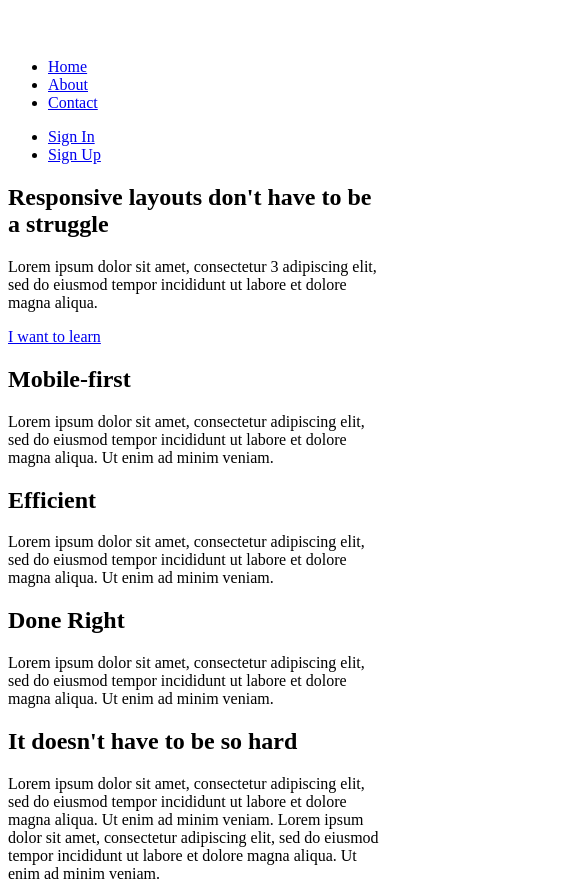
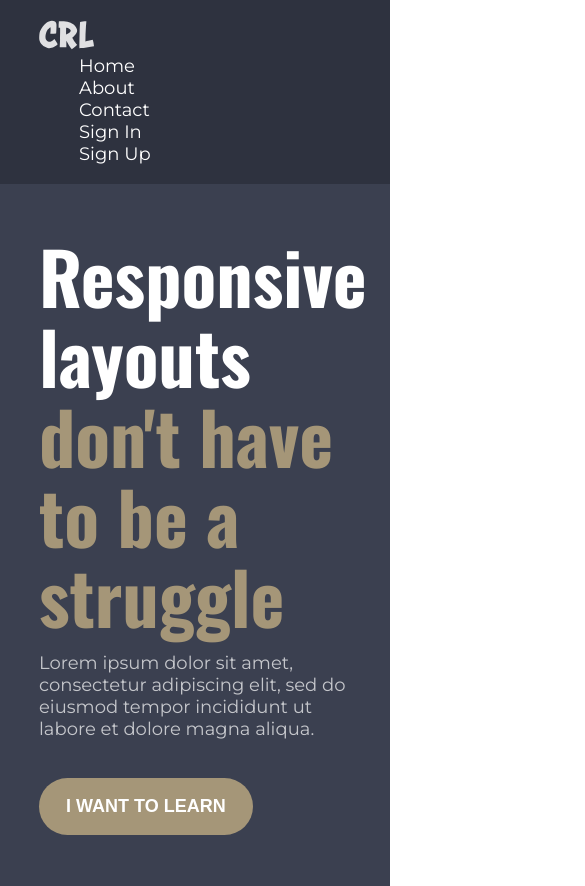
Before and after one commit to agathelurquin/responsive-layout-course, a plain HTML site: page responsive_lp/index.html in a window 390 px wide. Shown: the top 886 px of the page, 585 px wide, since content can reach past the window. Drawn offline with nearby package versions, Linux system fonts and the light colour scheme.

Commit message:
mobile first v1

```diff
--- a/responsive_lp/index.html
+++ b/responsive_lp/index.html
@@ -4,98 +4,131 @@
   <meta charset="UTF-8">
   <meta http-equiv="X-UA-Compatible" content="IE=edge">
   <meta name="viewport" content="width=device-width, initial-scale=1.0">
-  <link href="style.css" rel="stylesheet">
+  <link rel="preconnect" href="https://fonts.googleapis.com">
+  <link rel="preconnect" href="https://fonts.gstatic.com" crossorigin>
+  <link href="https://fonts.googleapis.com/css2?family=Montserrat:wght@400;700&family=Open+Sans:ital,wght@0,300;0,400;0,600;0,700;1,300;1,400;1,700&family=Oswald:wght@700&display=swap" rel="stylesheet">  <link href="style.css" rel="stylesheet">
   <title>Landing Page</title>
 </head>
 <body>
-  <nav>
+
+  <nav class="nav">
     <div class="container row">
+      <a href="#" class="visible"></a>
       <img src="logo.svg" alt="responsive layout logo">
-      <div class="nav">
-        <ul class="nav__primary">
+      <div class="nav__links row">
+        <ul class="nav__primary row">
           <li class="nav__item"><a class="nav__link" href="#">Home</a></li>
           <li class="nav__item"><a class="nav__link" href="#">About</a></li>
           <li class="nav__item"><a class="nav__link" href="#">Contact</a></li>
         </ul>
-        <ul class="nav__secondary">
+        <ul class="nav__secondary row">
           <li class="nav__item"><a class="nav__link" href="#">Sign In</a></li>
           <li class="nav__item"><a class="nav__link" href="#">Sign Up</a></li>
         </ul>
       </div>
     </div>
   </nav>
+
+
   <main>
     <section class="banner">
       <div class="container row">
         <div class="banner__headline">
-          <h1>Responsive layouts don't have to be a struggle</h1>
+          <h1>Responsive layouts <span class="text--gold">don't have to be a struggle</span></h1>
         </div>
-        <div class="banner__paragraph">
-          <p>Lorem ipsum dolor sit amet, consectetur 3 adipiscing elit, sed do eiusmod tempor incididunt ut labore et dolore magna aliqua.</p>
+        <div class="banner__text--center">
+          <div class="banner__text">
+            <p class="banner__paragraph">Lorem ipsum dolor sit amet, consectetur adipiscing elit, sed do eiusmod tempor incididunt ut labore et dolore magna aliqua.</p>
+            <br>
             <a href="#" class="CTA--gold">I want to learn</a>
           </div>
         </div>
+      </div>
     </section>
+
     <section class="section--1">
       <div class="container row">
-        <div class="col col__1">
-          <h2>Mobile-first</h2>
+        <div class="section--1__col col">
+          <h2 class="text--gold">Mobile-first</h2>
           <p>Lorem ipsum dolor sit amet, consectetur adipiscing elit, sed do eiusmod tempor incididunt ut labore et dolore magna aliqua. Ut enim ad minim veniam.</p>
         </div>
-        <div class="col col__2">
-          <h2>Efficient</h2>
+        <div class="section--1__col col">
+          <h2 class="text--gold">Efficient</h2>
           <p>Lorem ipsum dolor sit amet, consectetur adipiscing elit, sed do eiusmod tempor incididunt ut labore et dolore magna aliqua. Ut enim ad minim veniam.</p>
         </div>
-        <div class="col col__3">
-          <h2>Done Right</h2>
+        <div class="section--1__col col">
+          <h2 class="text--gold">Done Right</h2>
           <p>Lorem ipsum dolor sit amet, consectetur adipiscing elit, sed do eiusmod tempor incididunt ut labore et dolore magna aliqua. Ut enim ad minim veniam.</p>
         </div>
       </div>
     </section>
+
     <section class="section--2">
       <div class="container row">
-        <div class="col--1">
-          <h2>It doesn't have to be so hard</h2>
+        <div class="section--2__col col">
+          <h2 class="text--gold">It doesn't have to be so hard</h2>
           <p>Lorem ipsum dolor sit amet, consectetur adipiscing elit, sed do eiusmod tempor incididunt ut labore et dolore magna aliqua. Ut enim ad minim veniam. Lorem ipsum dolor sit amet, consectetur adipiscing elit, sed do eiusmod tempor incididunt ut labore et dolore magna aliqua. Ut enim ad minim veniam.</p>
-          <img src="the-image.jpg" alt="mobile sketches">
+          <img src="the-image.jpg" alt="mobile sketches" class="col__img">
           <p>Lorem ipsum dolor sit amet, consectetur adipiscing elit, sed do eiusmod tempor incididunt ut labore et dolore magna aliqua. Ut enim ad minim veniam. Lorem ipsum dolor sit amet, consectetur adipiscing elit, sed do eiusmod tempor incididunt ut labore et dolore magna aliqua. Ut enim ad minim veniam.</p>
         </div>
-        <div class="col--2">
+        <div class="section--2__col col">
+          <div class="box">
             <h2>Break it down</h2>
             <p>Lorem ipsum dolor sit amet, consectetur adipiscing elit, sed do eiusmod tempor incididunt ut labore et dolore magna aliqua.</p>
+          </div>
+          <div class="box">
             <h2>Work your way up</h2>
             <p>Lorem ipsum dolor sit amet, consectetur adipiscing elit, sed do eiusmod tempor incididunt ut labore et dolore magna aliqua.</p>
+          </div>
+          <div class="box">
             <h2>Break it down</h2>
             <p>Lorem ipsum dolor sit amet, consectetur adipiscing elit, sed do eiusmod tempor incididunt ut labore et dolore magna aliqua.</p>
           </div>
         </div>
+      </div>
     </section>
+
+  </main>
+
+
   <footer class="footer">
-      <h2>Just scratching the surface</h2>
-      <h3>About our company</h3>
+    <div class="container">
+      <h2 class="footer__title">Just scratching the surface</h2>
+      <div class="row">
+        <div class="col">
+          <h3 class="text--gold">About our company</h3>
           <p>Lorem ipsum dolor sit amet, consectetur adipiscing elit, sed do eiusmod tempor incididunt ut labore et doloremagnaaliqua.Utenimadminim9veniam</p>
-      <h3>Getting Around</h3>
+        </div>
+        <div class="col">
+          <h3 class="text--gold">Getting Around</h3>
           <ul>
             <li>Home</li>
             <li>About</li>
             <li>Contact</li>
           </ul>
-      <h3>Other Things</h3>
+        </div>
+        <div class="col">
+          <h3 class="text--gold">Other Things</h3>
           <ul>
             <li>Lorem ipsum</li>
             <li>dolor</li>
             <li>sit amet</li>
             <li>consectetur</li>
           </ul>
-      <h3>And more</h3>
+        </div>
+        <div class="col">
+          <h3 class="text--gold">And more</h3>
           <ul>
             <li>Lorem ipsum</li>
             <li>dolor</li>
             <li>sit amet</li>
             <li>consectetur</li>
           </ul>
+        </div>
+      </div>
+    </div>
   </footer>
-  </main>
+
 
 </body>
 </html>
--- a/responsive_lp/style.css
+++ b/responsive_lp/style.css
@@ -0,0 +1,174 @@
+/* set up */
+
+*, *::before, *::after {
+  margin: 0;
+  box-sizing: border-box;
+}
+
+body {
+  font-family: 'Montserrat', sans-serif;
+  font-size: 1.125rem;
+
+}
+
+li {
+  list-style: none;
+}
+
+a {
+  text-decoration: none;
+}
+
+/* GENERAL */
+
+img {
+  max-width: 100%;
+}
+
+.container {
+  padding: 5% 10%;
+  max-width: 1500px;
+  margin: 0 auto;
+}
+
+/* navbar */
+
+.nav {
+  background-color: #2E323F;
+  height: auto;
+  justify-content: space-between;
+
+}
+
+.nav__links {
+  align-items: center;
+}
+
+.nav__link {
+  color: #fff;
+}
+
+/* banner */
+
+.banner {
+  background-color: #3B4050;
+  color: #fff;
+  padding: 2rem 0;
+}
+
+.banner__headline {
+  font-family: 'Oswald', sans-serif;
+  font-size: 3rem;
+  line-height: 5rem;
+}
+
+.banner__paragraph {
+  margin: 1rem 0;
+  font-size: 1.125rem;
+  opacity: 0.7;
+}
+
+.CTA--gold {
+  display: inline-block;
+  color: #fff;
+  font-family: 'Oswald Bold', sans-serif;
+  font-weight: bold;
+  background-color: #A59678;
+  text-transform: uppercase;
+  padding: 1em 1.5em;
+  border-radius:50px;
+}
+
+.CTA--gold:hover, .CTA--gold:focus {
+  opacity: 0.7;
+}
+
+.text--gold {
+  color: #A59678;
+}
+
+/* section 1 */
+
+.section--1 {
+  background-color: #edeaea;
+  color: #2E323F;
+  padding: 2rem 0;
+}
+
+.section--1__col {
+  font-size: 1.2rem;
+  text-align: center;
+
+}
+
+.section--1 h2 {
+  margin-bottom: 1rem;
+}
+
+.section--1__col + .section--1__col {
+  margin-top: 3rem ;
+}
+
+
+/* section 2 */
+
+.section--2 {
+  padding: 2rem 0;
+}
+
+.box {
+  background-color: #3B4050;
+  color: #fff;
+  margin: 3rem 0;
+  padding: 2rem 5rem;
+  text-align: center;
+}
+
+.box h2 {
+  font-size: 1.25rem;
+  font-family: 'Oswald Bold', sans-serif;
+  margin-bottom: 1rem;
+}
+
+.col__img {
+  padding: 2rem 0;
+}
+
+/* footer */
+
+.footer {
+  padding: 2rem 0;
+  background-color: #3B4050;
+  color: #6F737F;
+}
+
+.footer__title {
+  color: #fff;
+  margin-bottom: 1rem;
+}
+
+
+@media only screen and (min-width: 1000px) {
+  .visible {
+    display: none;
+  }
+
+  .row {
+    display: flex;
+  }
+
+  .col + .col {
+   margin-left: 4rem;
+  }
+
+  /* banner */
+  .banner__text--center {
+    display: flex;
+    align-items: center;
+  }
+
+  /* section 1 */
+  .col + .col {
+    margin: 0rem 0rem 0rem 3rem;
+  }
+}
```
Also changed, not shown: responsive_lp/index.js (added). Lines whose indentation alone changed are shown as unchanged.
